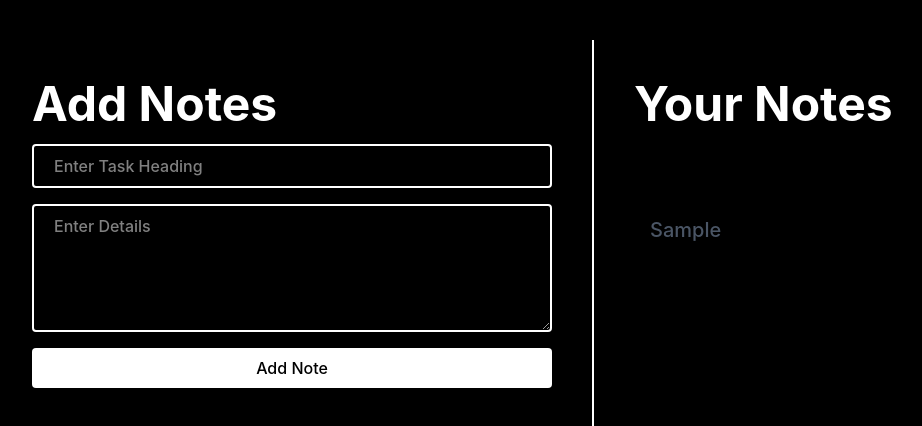
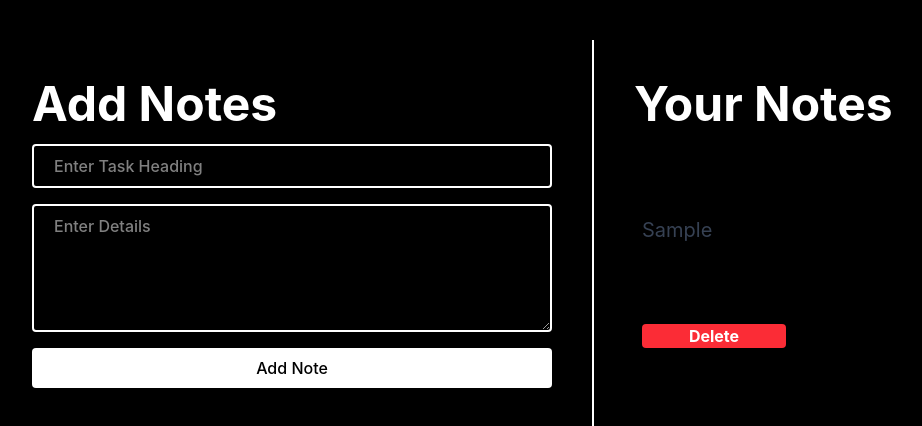
Before and after one commit to sahilshingate01/Notes-react, a React (Vite) app: page / in a window 1280 px wide. Both pictures are taken after typing "Sample", "Sample" into the empty fields and a click on the button "Add Note". Shown: the top 426 px of the page, without its empty margins (48-970 px from the left). Built offline with nearby package versions, Linux system fonts and the light colour scheme; the HTML template or start-up script is replaced by a standard one.

Commit message:
delete button added for every note

```diff
--- a/package.json
+++ b/package.json
@@ -11,6 +11,7 @@
   },
   "dependencies": {
     "@tailwindcss/vite": "^4.2.1",
+    "lucide-react": "^0.577.0",
     "react": "^19.2.0",
     "react-dom": "^19.2.0",
     "tailwindcss": "^4.2.1"
--- a/src/App.jsx
+++ b/src/App.jsx
@@ -1,4 +1,5 @@
 import React, { useState } from 'react'
+import { X } from 'lucide-react';
 
 const App = () => {
   const [title, settitle] = useState('')
@@ -6,7 +7,7 @@ const App = () => {
   const [task, settask] = useState([])
 
   const formHandler = (e) => {
-     e.preventDefault()
+    e.preventDefault()
 
     const copytask = [...task];
 
@@ -45,7 +46,7 @@ const App = () => {
           onChange={(e) => { setdetail(e.target.value) }}
         />
 
-        <button className=' bg-white text-black px-5 py-2 rounded w-full outline-none font-medium active:scale-95'>Add Note</button>
+        <button className=' bg-white text-black px-5 py-2 rounded w-full outline-none font-medium active:scale-95 cursor-pointer'>Add Note</button>
 
       </form>
 
@@ -54,10 +55,11 @@ const App = () => {
         <h1 className=' text-5xl font-bold'>Your Notes</h1>
 
         <div className='flex flex-wrap gap-5 mt-5 overflow-auto h-full justify-start '>
-          {task.map((ele,idx) => {
-            return <div key={idx} className='h-52 w-40 rounded-2xl p-4 bg-[url("https://encrypted-tbn0.gstatic.com/images?q=tbn:ANd9GcS7qMZEJSG6vy2aOHZ7uuSF75vX7cOAgTl3sQ&s")] bg-cover'>
+          {task.map((ele, idx) => {
+            return <div key={idx} className=' flex justify-between flex-col items-start h-52 w-40 relative rounded-2xl p-2 bg-[url("https://encrypted-tbn0.gstatic.com/images?q=tbn:ANd9GcS7qMZEJSG6vy2aOHZ7uuSF75vX7cOAgTl3sQ&s")] bg-cover'>
               <h2 className='text-3xl text-black font-bold mt-2'> {ele.title} </h2>
-              <p className='text-xl text-gray-600 mt-2 font-medium '>{ele.detail}</p>
+              <p className='text-xl text-gray-700 mb-16'>{ele.detail}</p>
+              <button className='bg-red-500 w-full text-white font-bold rounded active:scale-95 cursor-pointer '>Delete</button>
             </div>
           })}
         </div>
```
Also changed, not shown: 1 other file (tests, documents, lock files or other folders).
